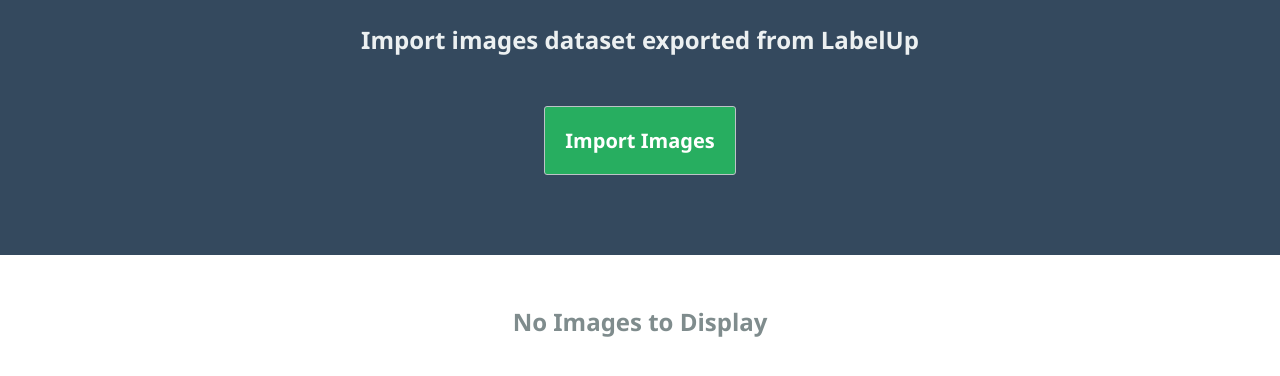
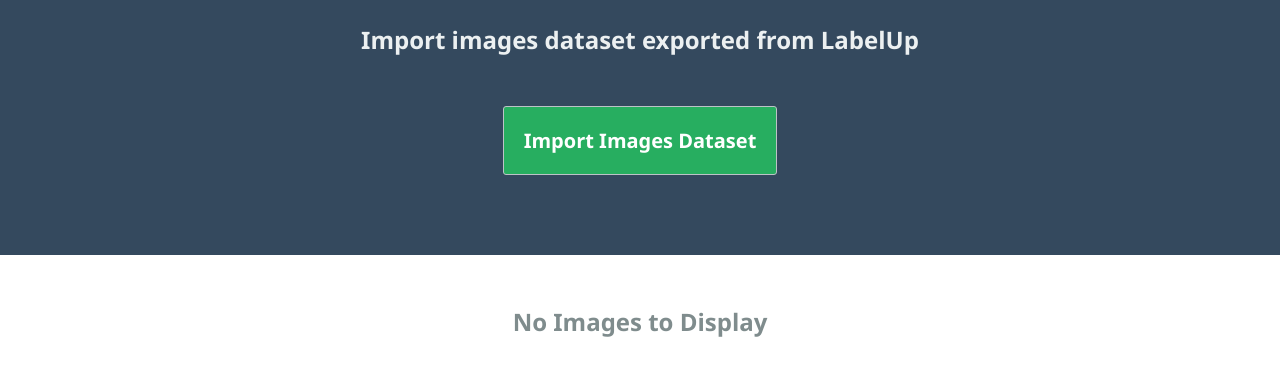
Before and after one commit to aadityabhusal/LabelUp, a website: page public/images.html in a window 1280 px wide. Shown: the part 188-564 px from the top of the page. Drawn offline with Linux system fonts and the light colour scheme.

Commit message:
changes import dataset related buttons text

```diff
--- a/public/images.html
+++ b/public/images.html
@@ -24,10 +24,10 @@
       <h1>Import images dataset exported from LabelUp</h1>
       <div id="button-container">
         <label id="import-images-label" for="import-images"
-          >Import Images</label
+          >Import Images Dataset</label
         >
         <input type="file" name="import" id="import-images" />
-        <a id="export-images-label">Export Images</a>
+        <a id="export-images-label">Export Images Dataset</a>
         <a id="export-images">Export Images</a>
       </div>
       <p id="export-message">
--- a/src/styles/images.css
+++ b/src/styles/images.css
@@ -33,8 +33,7 @@
 #button-container {
   display: flex;
   justify-content: space-around;
-  width: 450px;
-  margin-bottom: 30px;
+  flex-wrap: wrap;
 }
 
 #import-images {
@@ -52,6 +51,8 @@
   transition: 0.3s ease all;
   font-size: 20px;
   font-weight: 600;
+  margin: 30px;
+  margin-top: 0;
 }
 
 #export-images-label {
```
Also changed, not shown: public/index.html (+1 -1 lines).
